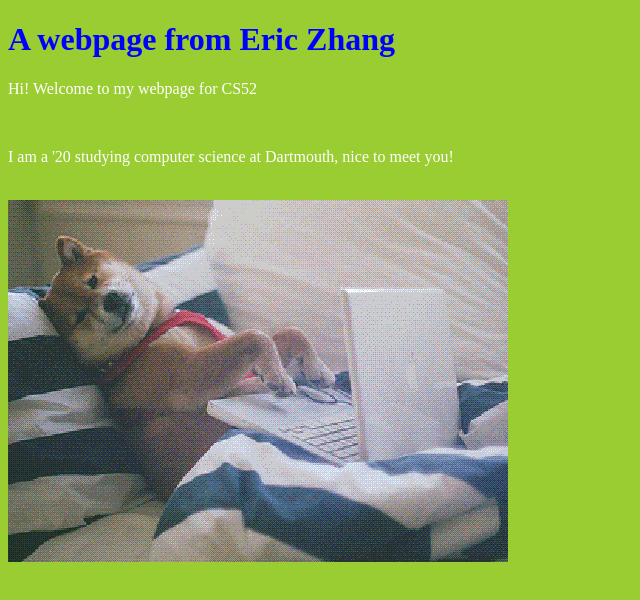
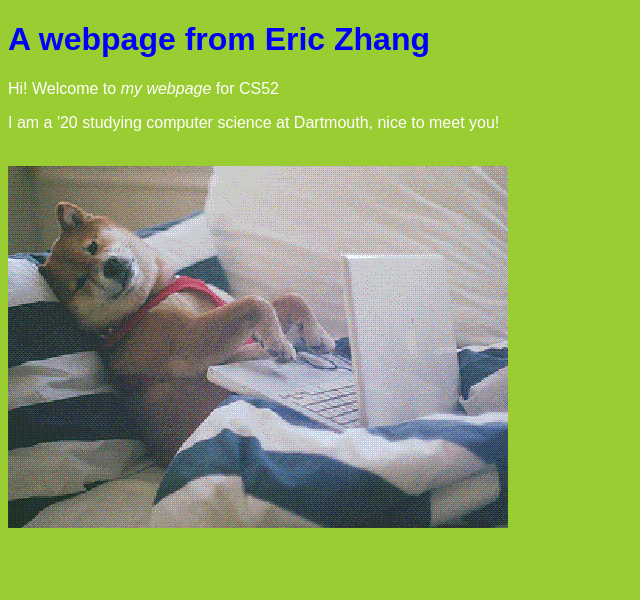
Before and after one commit to EricZhang0108/ezzhang.me, a plain HTML site: page index.html in a window 1280 px wide. Shown: the whole page, without its empty margins (0-640 px from the left). Drawn offline with Linux system fonts and the light colour scheme.

Commit message:
updated css

```diff
--- a/css/style.css
+++ b/css/style.css
@@ -4,8 +4,10 @@ body {
 
 h1 {
     color: blue;
+    font-family: Arial, Helvetica, sans-serif;
 }
 
 p {
     color: white;
+    font-family: Arial, Helvetica, sans-serif;
 }
--- a/index.html
+++ b/index.html
@@ -6,8 +6,7 @@
     </head>
     <body>
         <h1>A webpage from Eric Zhang</h1>
-        <p>Hi! Welcome to my webpage for CS52</p>
-        <br/>
+        <p>Hi! Welcome to <i>my webpage</i> for CS52</p>
         <p>I am a '20 studying computer science at Dartmouth, nice to meet you!</p>
         <br/>
         <img src="doggo.gif" alt="Just a doggo writing some code"/>
```
